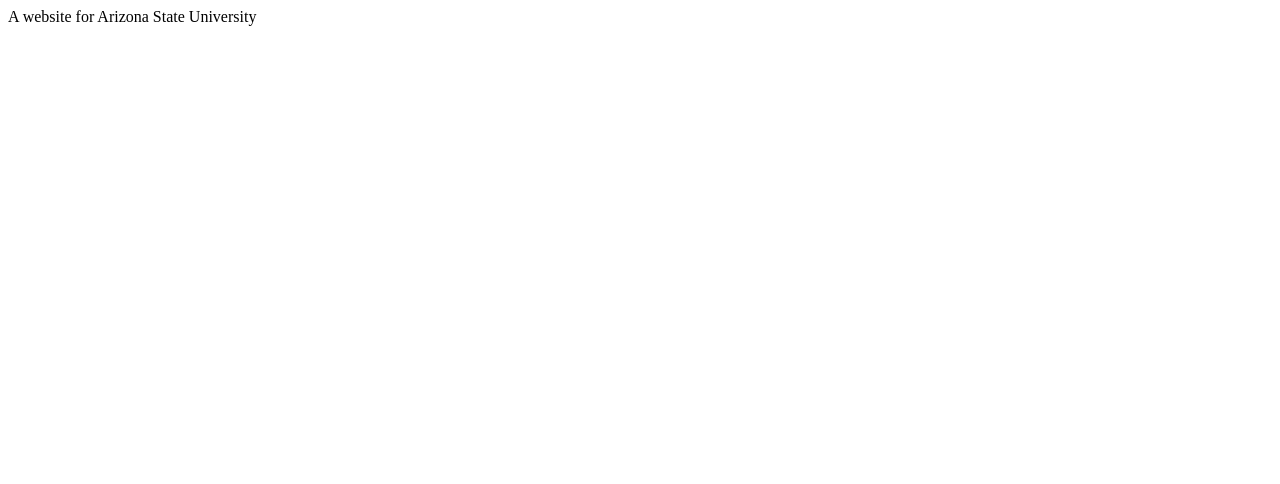
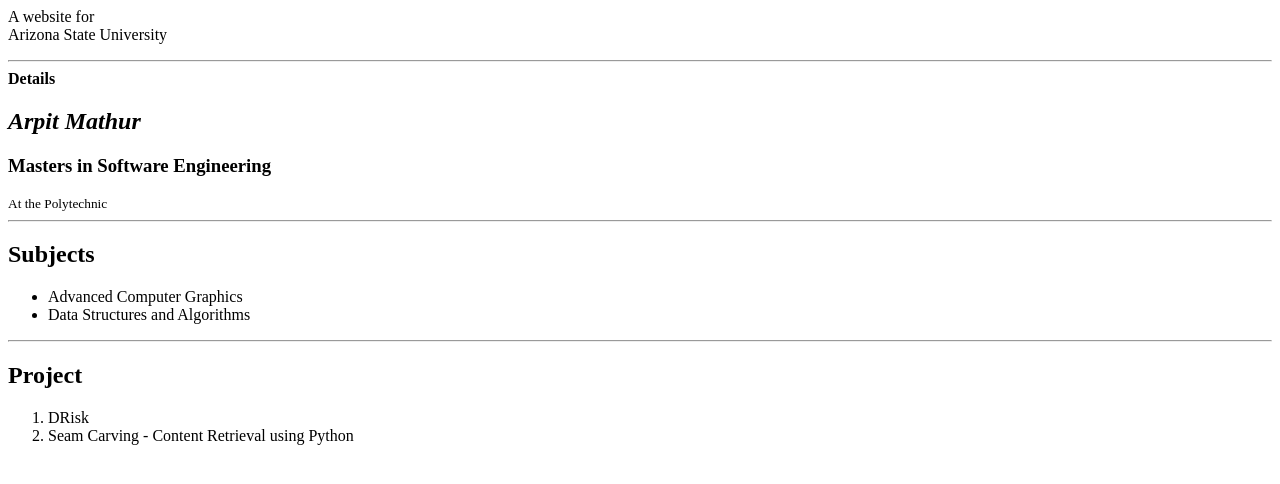
Before and after one commit to arpitmathur89/Basic-HTML-CSS-and-JavaScript, a plain HTML site: page Page1.html in a window 1280 px wide. Drawn offline with Linux system fonts and the light colour scheme.

Commit message:
Added lists

```diff
--- a/Page1.html
+++ b/Page1.html
@@ -5,7 +5,26 @@
 	</head>
 
 	<body>
-		<p>A website for Arizona State University</P>
+		<p>A website for<br /> Arizona State University</P>
+		<hr />
+		<strong> Details </strong>
+		<h2><em> Arpit Mathur </em></h2>
+		<h3>Masters in Software Engineering</h3>
+		<small>At the Polytechnic</small>
+		<hr />
+		<h2> <strong> Subjects </strong></h2>
+		<ul>
+			<li> Advanced Computer Graphics </li>
+			<li> Data Structures and Algorithms </li>
+		</ul>
+		<hr />
+		<h2> <strong> Project </strong></h2>
+		<ol>
+			<li> DRisk </li>
+			<li> Seam Carving - Content Retrieval using Python </li>
+		</ol>
+
+
 	</body>
 
 </html>
```
